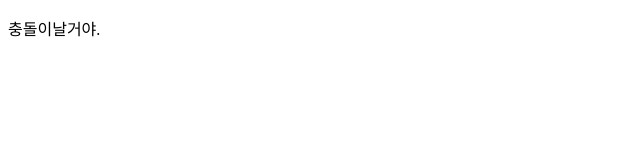
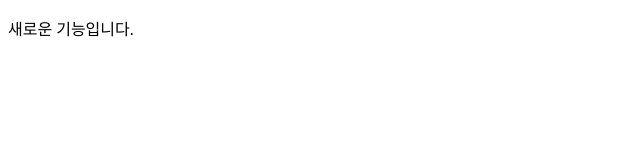
Before and after one commit to Geonu97/GitInitTest, a plain HTML site: page index.html in a window 1280 px wide. Shown: the full height of the page, 0-640 px from the left. Drawn offline with Linux system fonts and the light colour scheme.

Commit message:
no message

```diff
--- a/index.html
+++ b/index.html
@@ -3,10 +3,10 @@
 
 <head>
     <meta charset="utf-8">
-    <title>이건 새로운 기능!!</title>
+    <title>Main은 계속적으로 새 브랜치 영향 없이 진행</title>
 </head>
 
 <body>
-    <p>충돌이날거야.</p>
+    <p>새로운 기능입니다.</p>
 </body>
 </html>
```
